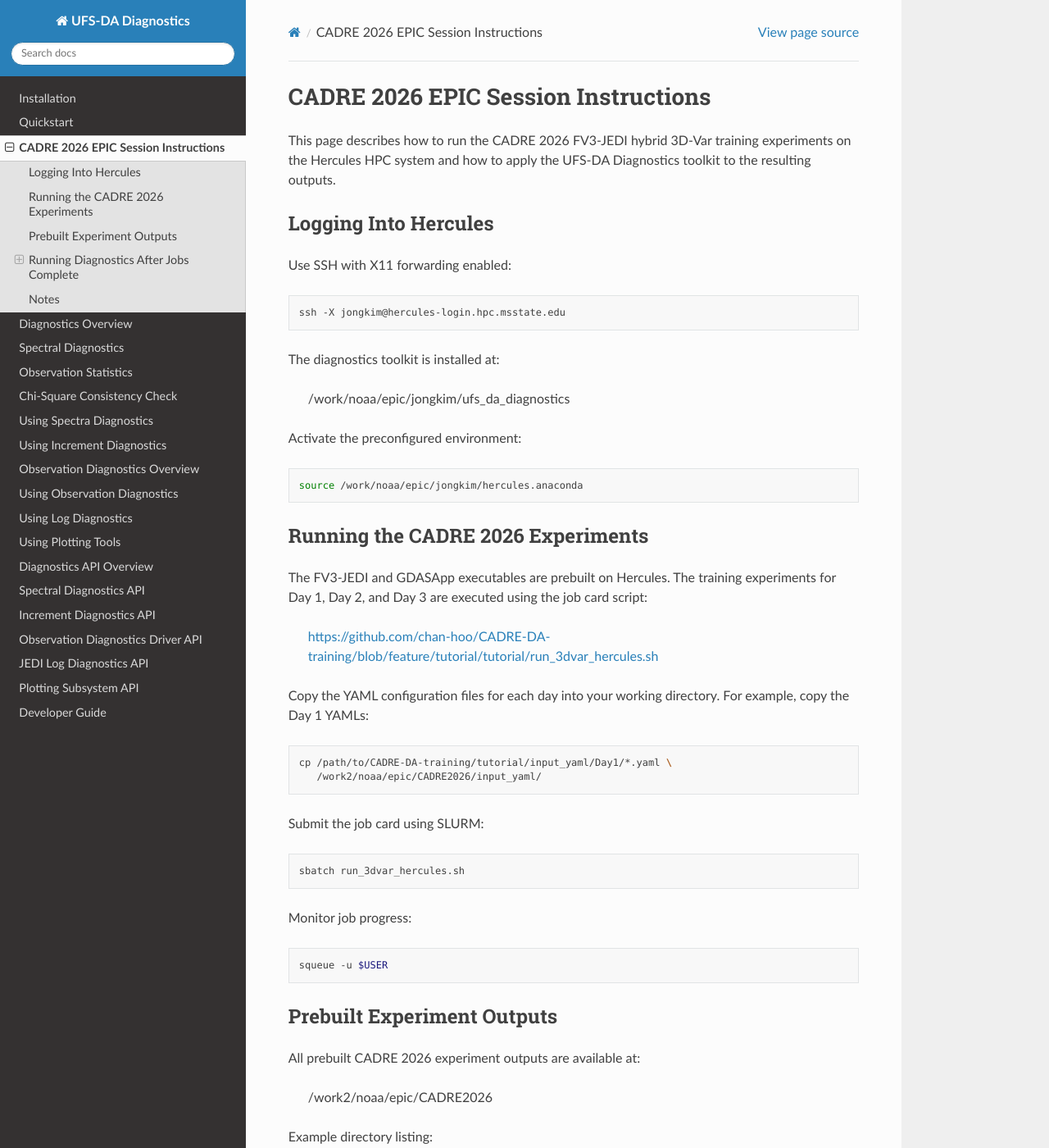
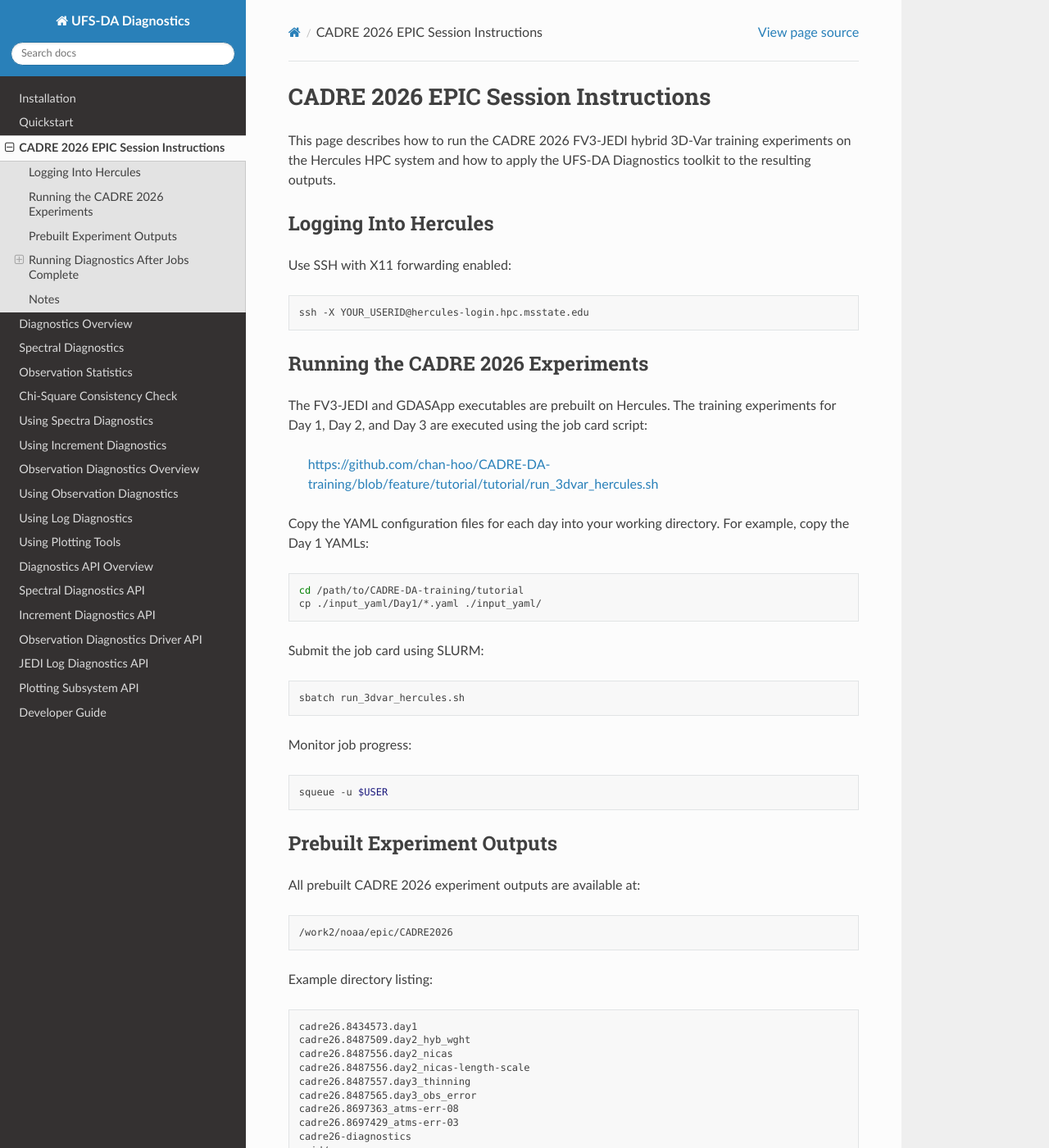
Before and after one commit to jkbk2004/ufs_da_diagnostics, a Sphinx documentation site: the page built from docs/cadre2026_epic.rst, in a window 1280 px wide and 1400 px high. Shown: the whole window at 82% size. Built offline with Sphinx 7.4.7 and the Read the Docs theme 3.1.0, drawn with Linux system fonts in a browser that asks for light colours; some of the changed text lies outside the part shown.

Commit message:
Update cadre2026_epic.rst

```diff
--- a/docs/cadre2026_epic.rst
+++ b/docs/cadre2026_epic.rst
@@ -12,17 +12,8 @@
 
 .. code-block:: bash
 
-    ssh -X jongkim@hercules-login.hpc.msstate.edu
+    ssh -X YOUR_USERID@hercules-login.hpc.msstate.edu
 
-The diagnostics toolkit is installed at:
-
-    /work/noaa/epic/jongkim/ufs_da_diagnostics
-
-Activate the preconfigured environment:
-
-.. code-block:: bash
-
-    source /work/noaa/epic/jongkim/hercules.anaconda
 
 Running the CADRE 2026 Experiments
 ----------------------------------
@@ -38,8 +29,8 @@
 
 .. code-block:: bash
 
-    cp /path/to/CADRE-DA-training/tutorial/input_yaml/Day1/*.yaml \
-       /work2/noaa/epic/CADRE2026/input_yaml/
+    cd /path/to/CADRE-DA-training/tutorial
+    cp ./input_yaml/Day1/*.yaml ./input_yaml/
 
 Submit the job card using SLURM:
 
@@ -57,6 +48,8 @@
 ---------------------------
 
 All prebuilt CADRE 2026 experiment outputs are available at:
+
+.. code-block:: text
 
     /work2/noaa/epic/CADRE2026
 
@@ -81,6 +74,18 @@
 Once the FV3-JEDI jobs finish, the UFS-DA Diagnostics toolkit can be
 applied to the output files. The following commands correspond to the
 Quickstart examples, adapted for the CADRE 2026 experiment structure.
+
+The diagnostics toolkit is installed at:
+
+.. code-block:: text
+
+    /work/noaa/epic/jongkim/ufs_da_diagnostics
+
+Activate the preconfigured environment:
+
+.. code-block:: bash
+
+    source /work/noaa/epic/jongkim/hercules.anaconda
 
 Day 1: Control Experiment Diagnostics
 ~~~~~~~~~~~~~~~~~~~~~~~~~~~~~~~~~~~~~
```
